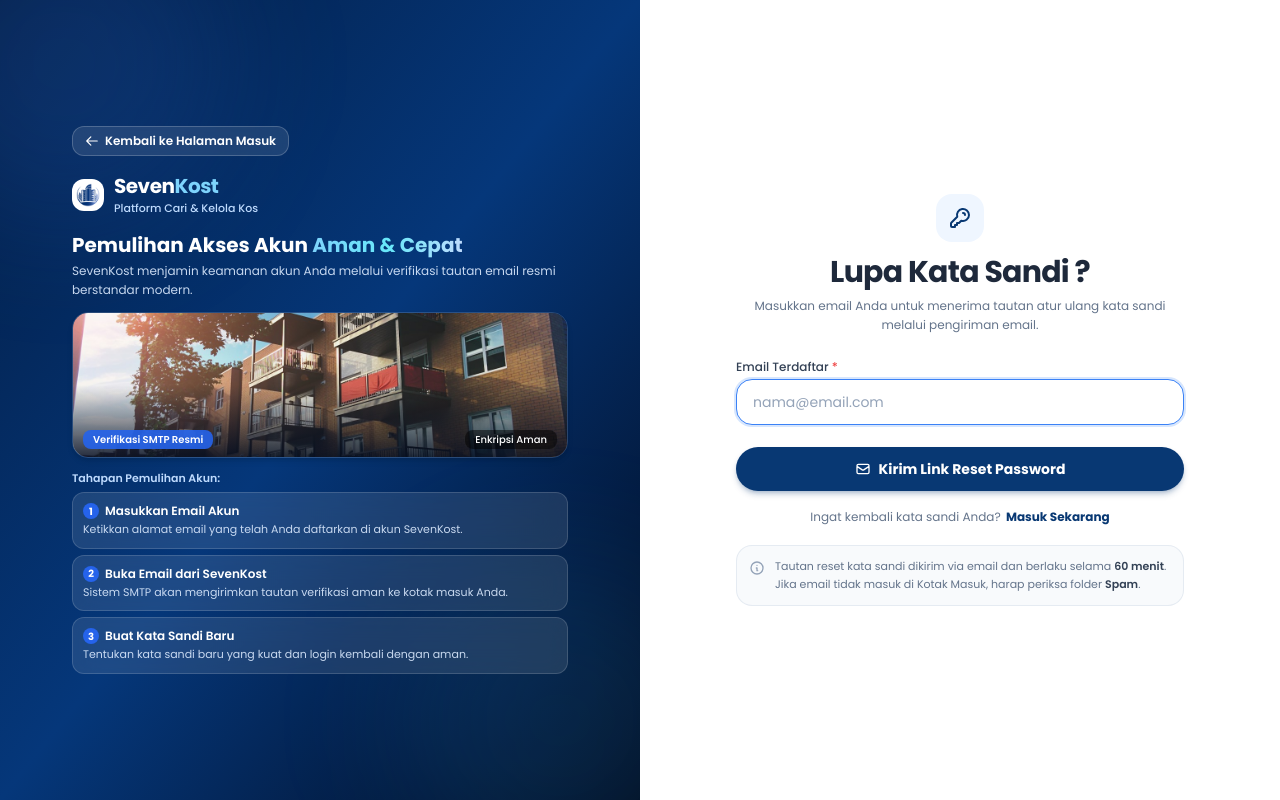
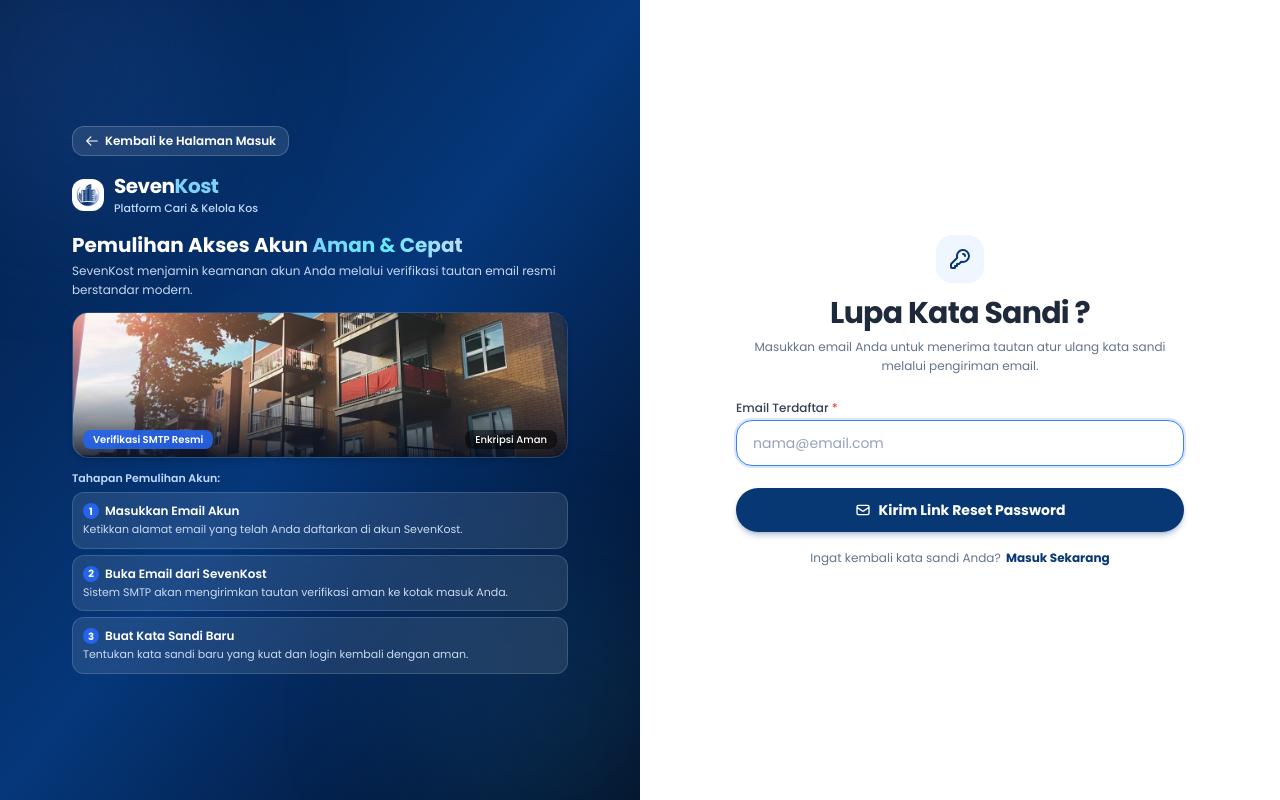
Before and after one commit to Fputradf/seven-kost, a Laravel app: page /forgot-password in a window 1280 px wide. Run offline with Laravel 12, Linux system fonts and the light colour scheme; style sheets or scripts are compiled from the project's sources; parts of the project's set-up code (start-up, migrations or seed data) failed here and were passed over.

Commit message:
style(auth): remove expiration info box from forgot password view

```diff
--- a/resources/views/auth/forgot-password.blade.php
+++ b/resources/views/auth/forgot-password.blade.php
@@ -205,16 +205,6 @@
                     </div>
                 </form>
 
-                {{-- Informasi Keamanan / Petunjuk SMTP --}}
-                <div class="mt-5 p-3 rounded-2xl bg-slate-50 border border-slate-200/80 text-[11px] text-slate-500 flex items-start gap-2.5">
-                    <svg class="w-4 h-4 text-slate-400 shrink-0 mt-0.5" fill="none" stroke="currentColor" viewBox="0 0 24 24">
-                        <path stroke-linecap="round" stroke-linejoin="round" stroke-width="2" d="M13 16h-1v-4h-1m1-4h.01M21 12a9 9 0 11-18 0 9 9 0 0118 0z"/>
-                    </svg>
-                    <p class="leading-relaxed">
-                        Tautan reset kata sandi dikirim via email dan berlaku selama <span class="font-semibold text-slate-700">60 menit</span>. Jika email tidak masuk di Kotak Masuk, harap periksa folder <span class="font-semibold text-slate-700">Spam</span>.
-                    </p>
-                </div>
-
             </div>
         </div>
 
```
